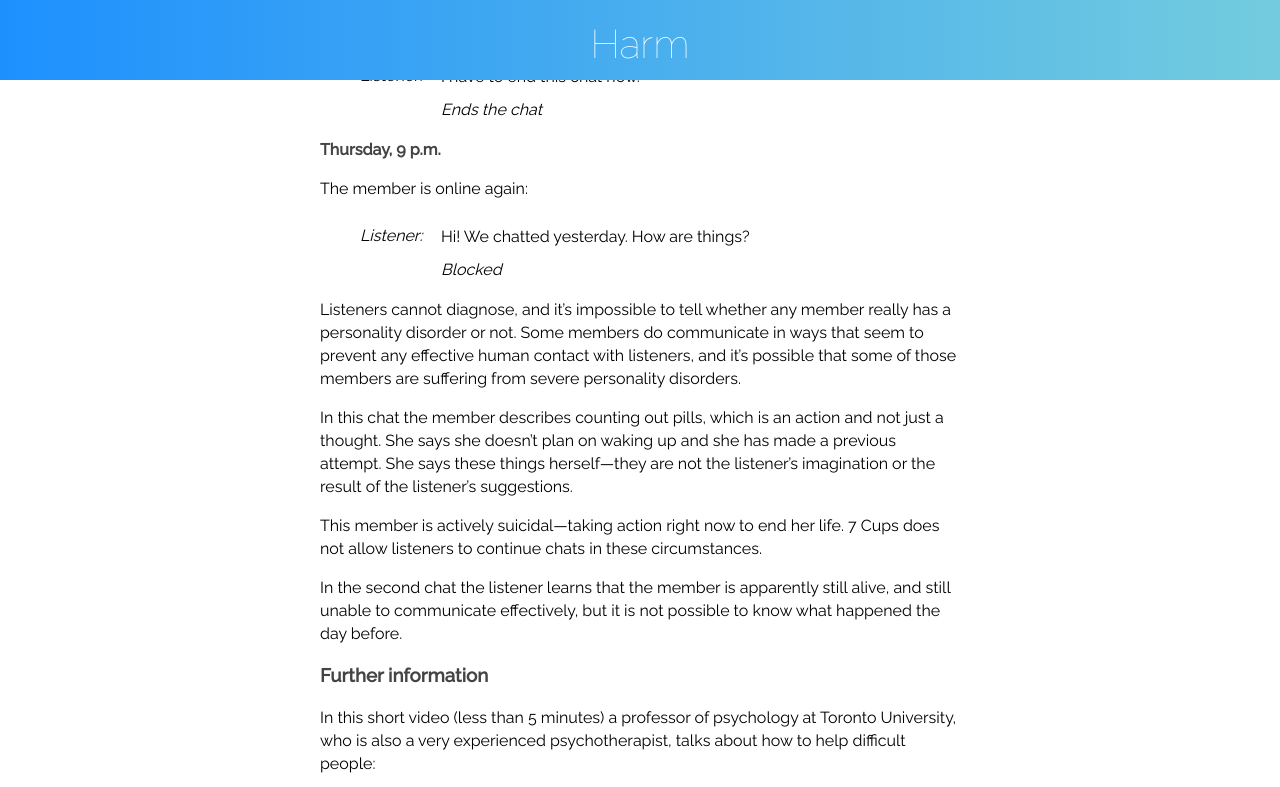
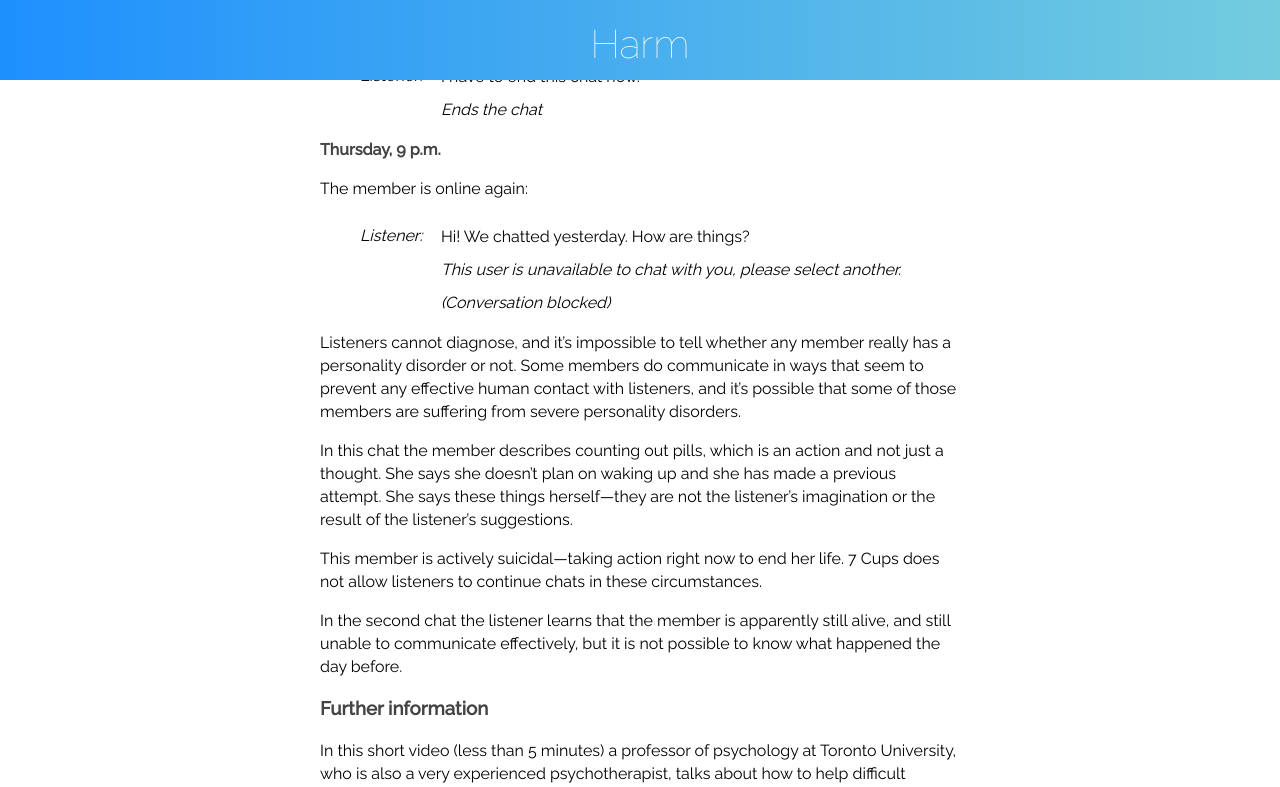
Before and after one commit to RarelyCharlie/rarelycharlie.github.io, a Jekyll site: the page built from _guide/harm.md, in a window 1280 px wide and 900 px high, scrolled down 31644 px, cut to the strip 0-787 px from the top of the window. Built offline with Jekyll 4.4.1, drawn with Linux system fonts in a browser that asks for light colours; nearby versions of some CDN libraries.

Commit message:
tweak blocked conv

```diff
--- a/_guide/harm.md
+++ b/_guide/harm.md
@@ -898,7 +898,8 @@ A member has been chatting about her eating disorder:
 The member is online again:
 
 |Listener:|Hi! We chatted yesterday. How are things?
-||*Blocked*
+||*This user is unavailable to chat with you, please select another.*{:.blocked}
+||*(Conversation blocked)*
 {:.chat}
 
 Listeners cannot diagnose, and it's impossible to tell whether any member really has a personality disorder or not. Some members do communicate in ways that seem to prevent any effective human contact with listeners, and it's possible that some of those members are suffering from severe personality disorders.
```
